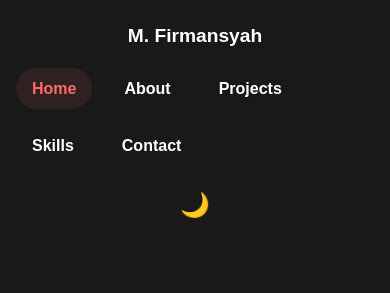
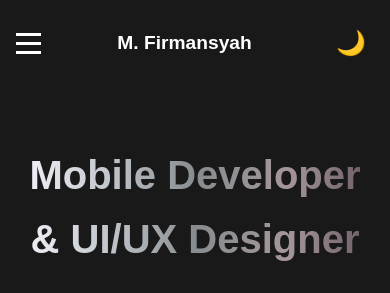
Before and after one commit to Firmank123/portofolio, a React app: page / in a window 390 px wide. Shown: the top 293 px of the page. Built offline with nearby package versions, Linux system fonts and the light colour scheme.

Commit message:
header: Add sidebar menu for mobile view
Signed-off-by: Firmank123 <firmankediri123@gmail.com>

```diff
--- a/src/components/Header.jsx
+++ b/src/components/Header.jsx
@@ -4,6 +4,7 @@ import './style/Header.css';
 function Header() {
   const [isScrolled, setIsScrolled] = useState(false);
   const [activeSection, setActiveSection] = useState('home');
+  const [isSidebarOpen, setIsSidebarOpen] = useState(false);
 
   useEffect(() => {
     const handleScroll = () => {
@@ -41,10 +42,21 @@ function Header() {
     if (target) {
       target.scrollIntoView({ behavior: 'smooth' });
     }
+    setIsSidebarOpen(false); // Close sidebar after navigation
+  };
+
+  const toggleSidebar = () => {
+    setIsSidebarOpen(!isSidebarOpen);
   };
 
   return (
+    <>
       <div className={`header ${isScrolled ? 'scrolled' : ''}`}>
+        <div className="hamburger" onClick={toggleSidebar}>
+          <span></span>
+          <span></span>
+          <span></span>
+        </div>
         <div className="me">
           <a>M. Firmansyah</a>
         </div>
@@ -59,6 +71,23 @@ function Header() {
           <button id="theme-button">🌙</button>
         </div>
       </div>
+      <div className={`sidebar ${isSidebarOpen ? 'open' : ''}`}>
+        <div className="sidebar-content">
+          <div className="sidebar-header">
+            <a>Navigation</a>
+            <button className="close-btn" onClick={toggleSidebar}>×</button>
+          </div>
+          <div className="sidebar-menu">
+            <a href="#home" onClick={(e) => handleMenuClick(e, 'home')} className={activeSection === 'home' ? 'active' : ''}>Home</a>
+            <a href="#about" onClick={(e) => handleMenuClick(e, 'about')} className={activeSection === 'about' ? 'active' : ''}>About</a>
+            <a href="#projects" onClick={(e) => handleMenuClick(e, 'projects')} className={activeSection === 'projects' ? 'active' : ''}>Projects</a>
+            <a href="#skills" onClick={(e) => handleMenuClick(e, 'skills')} className={activeSection === 'skills' ? 'active' : ''}>Skills</a>
+            <a href="#contact" onClick={(e) => handleMenuClick(e, 'contact')} className={activeSection === 'contact' ? 'active' : ''}>Contact</a>
+          </div>
+        </div>
+      </div>
+      {isSidebarOpen && <div className="overlay" onClick={toggleSidebar}></div>}
+    </>
   );
 }
 
--- a/src/components/style/Header.css
+++ b/src/components/style/Header.css
@@ -4,7 +4,7 @@
     padding-top: 1%;
     padding-bottom: 1%;
     display: grid;
-    grid-template-columns: 1fr auto 1fr;
+    grid-template-columns: auto 1fr auto 1fr;
     align-items: center;
     font-weight: 600;
     background-color: rgba(25, 25, 25);
@@ -17,6 +17,10 @@
 a {
     text-decoration: none;
     color: white;
+}
+
+.hamburger {
+    display: none; /* Hidden by default, shown on mobile */
 }
 
 .me {
@@ -87,13 +91,21 @@ a {
     box-shadow: 0 4px 10px rgba(0, 0, 0, 0.3);
 }
 
+.hamburger {
+    display: none; /* Hidden by default, shown on mobile */
+}
+
 /* Responsivitas */
 @media (max-width: 768px) {
     .header {
-        grid-template-columns: 1fr;
+        grid-template-columns: auto 1fr auto;
         gap: 1rem;
         padding: 1rem;
         margin-top: 5px;
+    }
+
+    .hamburger {
+        justify-self: start;
     }
 
     .me {
@@ -101,12 +113,108 @@ a {
     }
 
     .menu {
-        justify-self: center;
-        gap: 1rem;
-        flex-wrap: wrap;
+        display: none; /* Hide horizontal menu on mobile */
+    }
+
+    .hamburger {
+        display: flex;
+        flex-direction: column;
+        cursor: pointer;
+        justify-self: start;
+    }
+
+    .hamburger span {
+        width: 25px;
+        height: 3px;
+        background-color: white;
+        margin: 3px 0;
+        transition: 0.3s;
     }
 
     .theme-toggle {
-        justify-self: center;
+        justify-self: end;
     }
 }
+
+/* Sidebar */
+.sidebar {
+    position: fixed;
+    top: 0;
+    left: -100%;
+    width: 250px;
+    height: 100%;
+    background-color: rgba(25, 25, 25, 0.95);
+    backdrop-filter: blur(10px);
+    transition: left 0.3s ease;
+    z-index: 1001;
+    display: flex;
+    flex-direction: column;
+}
+
+.sidebar.open {
+    left: 0;
+}
+
+.sidebar-content {
+    padding: 1rem;
+    display: flex;
+    flex-direction: column;
+    height: 100%;
+}
+
+.sidebar-header {
+    display: flex;
+    justify-content: space-between;
+    align-items: center;
+    margin-bottom: 2rem;
+}
+
+.sidebar-header a {
+    color: white;
+    font-size: 1.2rem;
+    font-weight: 600;
+}
+
+.close-btn {
+    background: none;
+    border: none;
+    color: white;
+    font-size: 2rem;
+    cursor: pointer;
+    padding: 0;
+}
+
+.sidebar-menu {
+    display: flex;
+    flex-direction: column;
+    gap: 1rem;
+}
+
+.sidebar-menu a {
+    color: white;
+    text-decoration: none;
+    font-weight: 600;
+    padding: 0.5rem 1rem;
+    border-radius: 5px;
+    transition: background-color 0.3s;
+}
+
+.sidebar-menu a:hover {
+    background-color: rgba(255, 107, 107, 0.1);
+}
+
+.sidebar-menu a.active {
+    color: #ff6b6b;
+    background-color: rgba(255, 107, 107, 0.1);
+}
+
+/* Overlay */
+.overlay {
+    position: fixed;
+    top: 0;
+    left: 0;
+    width: 100%;
+    height: 100%;
+    background-color: rgba(0, 0, 0, 0.5);
+    z-index: 1000;
+}
```
Lines whose indentation alone changed are shown as unchanged.
